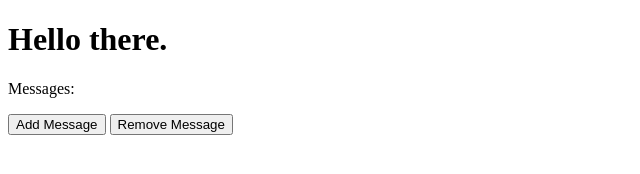
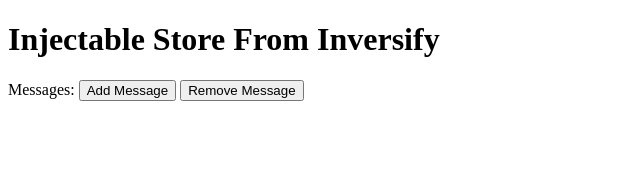
Before and after one commit to IMAHiji/inversify-poc, a website built with webpack: page index.html in a window 1280 px wide. Shown: the whole page, without its empty margins (0-640 px from the left). Built offline with nearby package versions, Linux system fonts and the light colour scheme; what inversify would draw is missing.

Commit message:
Some cleanup

```diff
--- a/index.html
+++ b/index.html
@@ -5,9 +5,9 @@
     <title>INVERSIFY POC</title>
 </head>
 <body>
-    <h1>Hello there.</h1>
+    <h1>Injectable Store From Inversify</h1>
 
-    <p >Messages: <span id="messages"></span><!-- afterbegin --></p>
+    <p >Messages: <span id="messages"></span>
 
         <button id="addMessage">Add Message</button>
         <button id="removeMessage">Remove Message</button>
```
